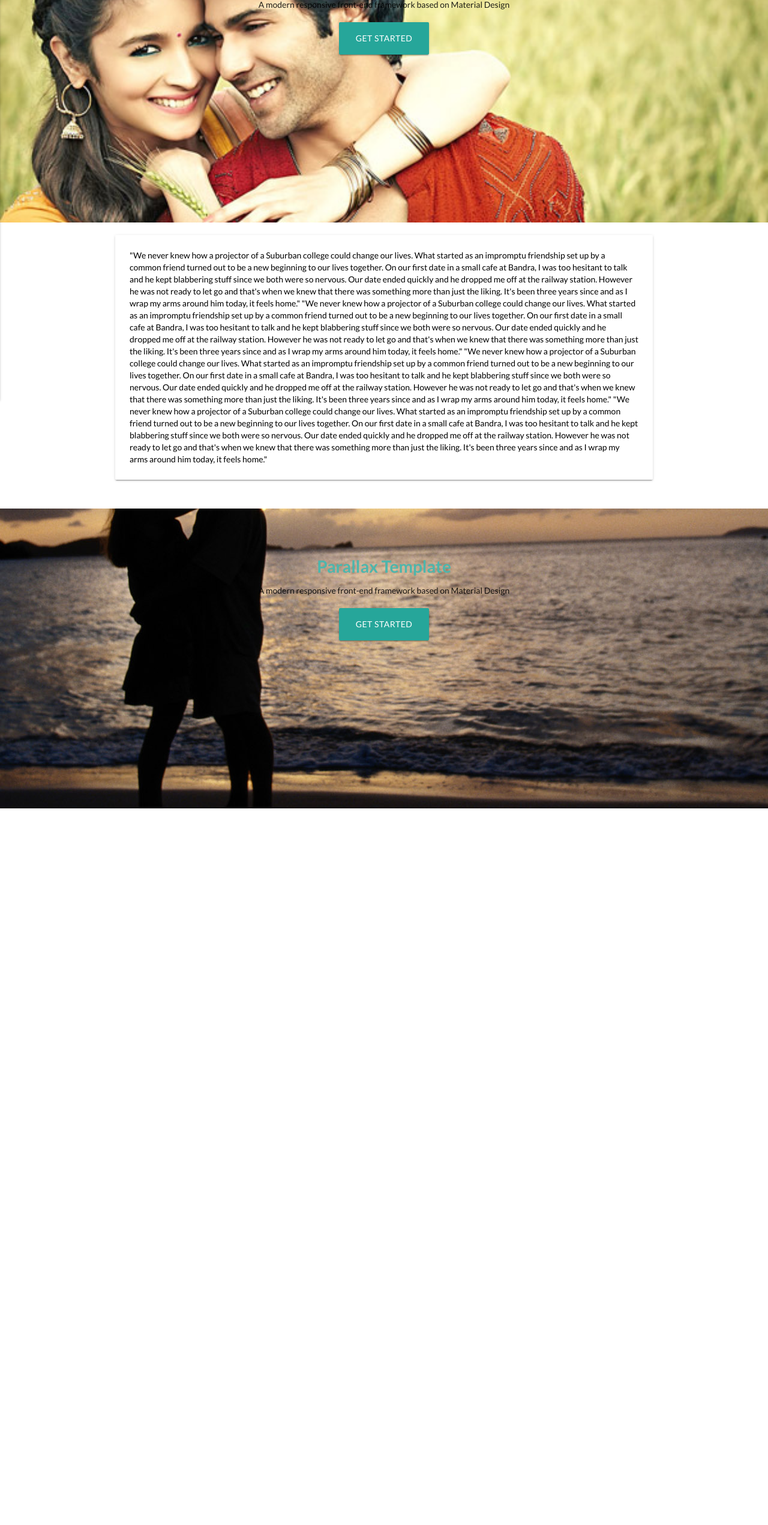
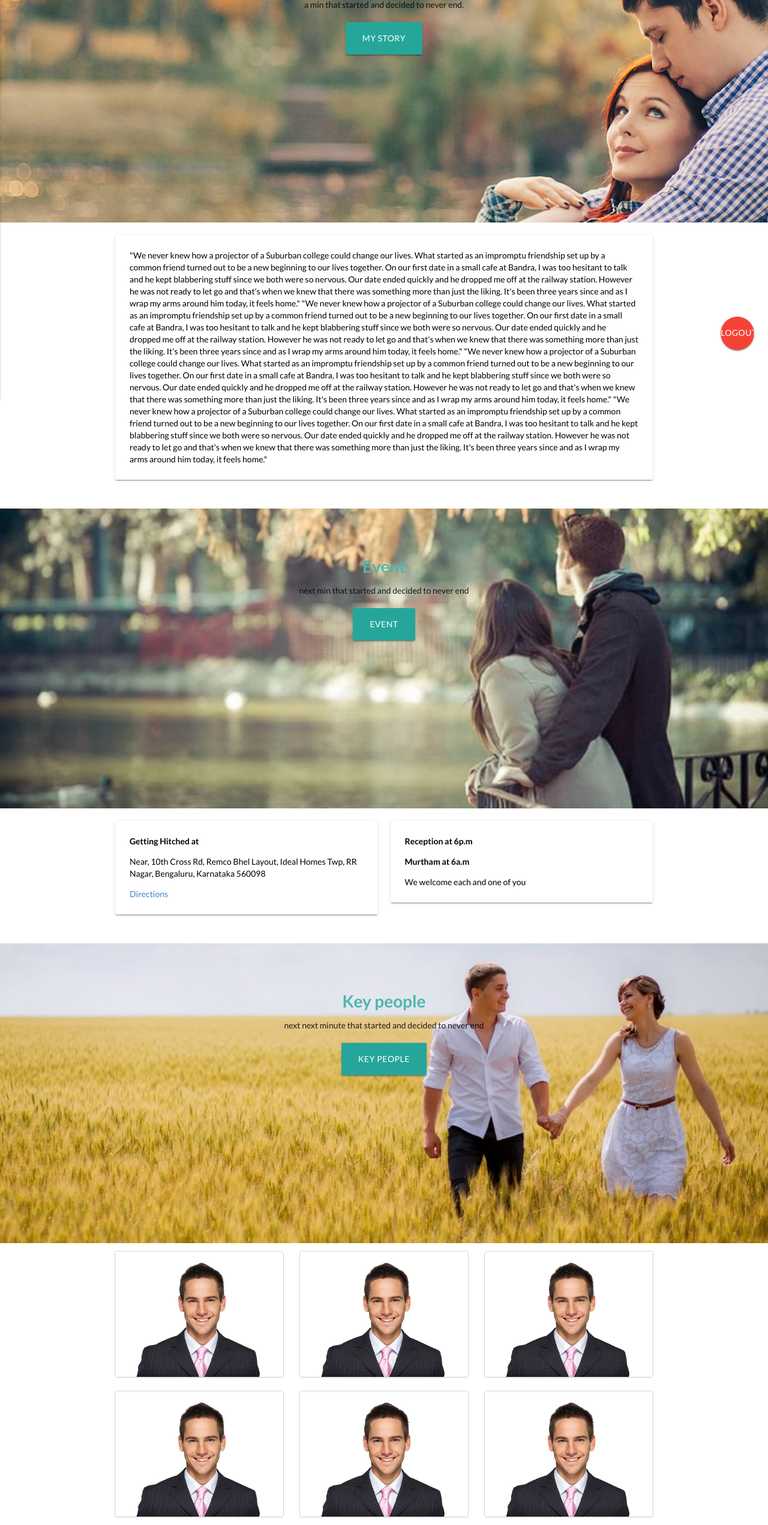
Before and after one commit to sai3010/Sample-Web, a plain HTML site: page home.html in a window 1280 px wide. Shown: the part 193-2736 px from the top of the page at 60% size. Before the commit the page ends 1541 px from the top, so only its background shows below. Drawn offline with nearby package versions, Linux system fonts and the light colour scheme; a web font is replaced by a local one.

Commit message:
hoome changes

```diff
--- a/home.html
+++ b/home.html
@@ -21,16 +21,16 @@
       <a href="#!" class="brand-logo">Welcome!!</a>
       <a href="#" data-activates="mobile-demo" class="button-collapse"><i class="material-icons">menu</i></a>
       <ul class="right hide-on-med-and-down">
-        <li><a href="sass.html">Home</a></li>
-        <li><a href="badges.html">Our Story</a></li>
-        <li><a href="collapsible.html">Events</a></li>
-        <li><a href="mobile.html">Key People</a></li>
+        <li><a href="home.html">Home</a></li>
+        <li><a class="page-scroll" href="#story">Our Story</a></li>
+        <li><a class="page-scroll" href="#event">Events</a></li>
+        <li><a class="page-scroll" href="#ppl">Key People</a></li>
       </ul>
       <ul class="side-nav" id="mobile-demo">
-        <li><a href="sass.html">Home</a></li>
-        <li><a href="badges.html">Our Story</a></li>
-        <li><a href="collapsible.html">Events</a></li>
-        <li><a href="mobile.html">Key People</a></li>
+        <li><a class="page-scroll" href="home.html">Home</a></li>
+        <li><a class="page-scroll" href="#story">Our Story</a></li>
+        <li><a class="page-scroll" href="#event">Events</a></li>
+        <li><a class="page-scroll" href="#ppl">Key People</a></li>
       </ul>
     </div>
   </nav>
@@ -40,22 +40,22 @@
     <div class="section no-pad-bot">
       <div class="container">
         <br><br>
-        <h1 class="header center teal-text text-lighten-2">Parallax Template</h1>
+        <h1 class="header center teal-text text-lighten-2">My Life Line </h1>
         <div class="row center">
-          <h5 class="header col s12 light">A modern responsive front-end framework based on Material Design</h5>
+          <h5 class="header col s12 light">a min that started and decided to never end.</h5>
         </div>
         <div class="row center">
-          <a href="http://materializecss.com/getting-started.html" id="download-button" class="btn-large waves-effect waves-light teal lighten-1">Get Started</a>
+          <a href="#story" id="download-button" class="page-scroll btn-large waves-effect waves-light teal lighten-1">My Story</a>
         </div>
         <br><br>
 
       </div>
     </div>
-    <div class="parallax"><img src="css/humpty-sharma-ki-dulhania-alia-bhatt-and-varun-dhawan-hd-wallpapers.jpg" alt="Unsplashed background img 1"></div>
+    <div class="parallax"><img src="css/5.jpg" alt="Unsplashed background img 1"></div>
   </div>
 
   <div class="container">
-  	<div class="section">
+  	<div class="section page-scroll" id="story">
   		<div class="row">
       <div class="col s12 m12">
         <div class="card-panel ">
@@ -74,23 +74,103 @@
     <div class="section no-pad-bot">
       <div class="container">
         <br><br>
-        <h1 class="header center teal-text text-lighten-2">Parallax Template</h1>
+        <h1 class="header center teal-text text-lighten-2">Event</h1>
         <div class="row center">
-          <h5 class="header col s12 light">A modern responsive front-end framework based on Material Design</h5>
+          <h5 class="header col s12 light">next min that started and decided to never end</h5>
         </div>
         <div class="row center">
-          <a href="http://materializecss.com/getting-started.html" id="download-button" class="btn-large waves-effect waves-light teal lighten-1">Get Started</a>
+          <a href="#event" id="download-button" class="page-scroll btn-large waves-effect waves-light teal lighten-1">Event</a>
         </div>
         <br><br>
 
       </div>
     </div>
-    <div class="parallax"><img src="css/4432978-images-of-couple.jpg" alt="Unsplashed background img 1"></div>
+    <div class="parallax"><img src="css/6.jpg" alt="Unsplashed background img 1"></div>
+  </div>
+<div class="container">
+  	<div class="section page-scroll" id="event">
+  		<div class="row">
+      <div class="col s6 m6">
+        <div class="card-panel ">
+          <span class="black-text">
+          <p><b>Getting Hitched at</b></p>
+      			<p>Near, 10th Cross Rd, Remco Bhel Layout, Ideal Homes Twp, RR Nagar, Bengaluru, Karnataka 560098</p>
+      			<a href="https://www.google.co.in/maps/place/Golden+Jubilee+Convention+Hall+-+Ideal+Homes/@12.9259294,77.5041063,12.75z/data=!4m8!1m2!2m1!1sconvention+hall!3m4!1s0x3bae3ef86c274e49:0x796a7e617fa11e52!8m2!3d12.9277072!4d77.515061">Directions</a>
+          </span>
+        </div>
+      </div>
+       <div class="col s6 m6">
+        <div class="card-panel ">
+          <span class="black-text">
+          <p><b>Reception at 6p.m</b></p>
+      		<p><b>Murtham at 6a.m</b></p>
+      		<p>We welcome each and one of you </p>
+          </span>
+        </div>
+      </div>
+    </div>
+  	</div>
   </div>
 
+<div id="index-banner" class="parallax-container">
+    <div class="section no-pad-bot">
+      <div class="container">
+        <br><br>
+        <h1 class="header center teal-text text-lighten-2">Key people</h1>
+        <div class="row center">
+          <h5 class="header col s12 light">next next minute that started and decided to never end</h5>
+        </div>
+        <div class="row center">
+          <a href="#ppl" id="download-button" class="page-scroll btn-large waves-effect waves-light teal lighten-1">Key people</a>
+        </div>
+        <br><br>
 
+      </div>
+    </div>
+    <div class="parallax"><img src="css/7.jpg" alt="Unsplashed background img 1"></div>
+  </div>
 
-
+  <div class="container">
+  	<div class="section page-scroll" id="ppl">
+  		<div class="ui three stackable cards">
+  <div class="card">
+    <div class="image">
+      <img src="css/8.jpg">
+    </div>
+  </div>
+  <div class="card">
+    <div class="image">
+      <img src="css/8.jpg">
+    </div>
+  </div>
+  <div class="card">
+    <div class="image">
+      <img src="css/8.jpg">
+    </div>
+  </div>
+  <div class="card">
+    <div class="image">
+      <img src="css/8.jpg">
+    </div>
+  </div>
+  <div class="card">
+    <div class="image">
+      <img src="css/8.jpg">
+    </div>
+  </div>
+  <div class="card">
+    <div class="image">
+      <img src="css/8.jpg">
+    </div>
+  </div>
+</div>
+  	</div>
+  </div>
+    <div class="fixed-action-btn horizontal click-to-toggle">
+    <a href="index.html" class="btn-floating btn-large red">
+      Logout
+    </a>
+  </div>
   <script src="https://cdnjs.cloudflare.com/ajax/libs/materialize/0.98.2/js/materialize.min.js"></script>
   <script src="semantic/semantic.min.js"></script>
   <script type="text/javascript">
@@ -99,7 +179,15 @@
          $(document).ready(function(){
       $('.parallax').parallax();
     });
-
+  		$(function() {
+    $('a.page-scroll').bind('click', function(event) {
+        var $anchor = $(this);
+        $('html, body').stop().animate({
+            scrollTop: $($anchor.attr('href')).offset().top
+        }, 1500, 'easeInOutExpo');
+        event.preventDefault();
+    });
+});
 
   </script>
 </body>
```
Also changed, not shown: css/4432978-images-of-couple.jpg (deleted), css/5.jpg (added), css/6.jpg (added), css/7.jpg (added), css/8.jpg (added), css/couple-1209790_960_720.jpg (deleted), css/humpty-sharma-ki-dulhania-alia-bhatt-and-varun-dhawan-hd-wallpapers.jpg (deleted).
